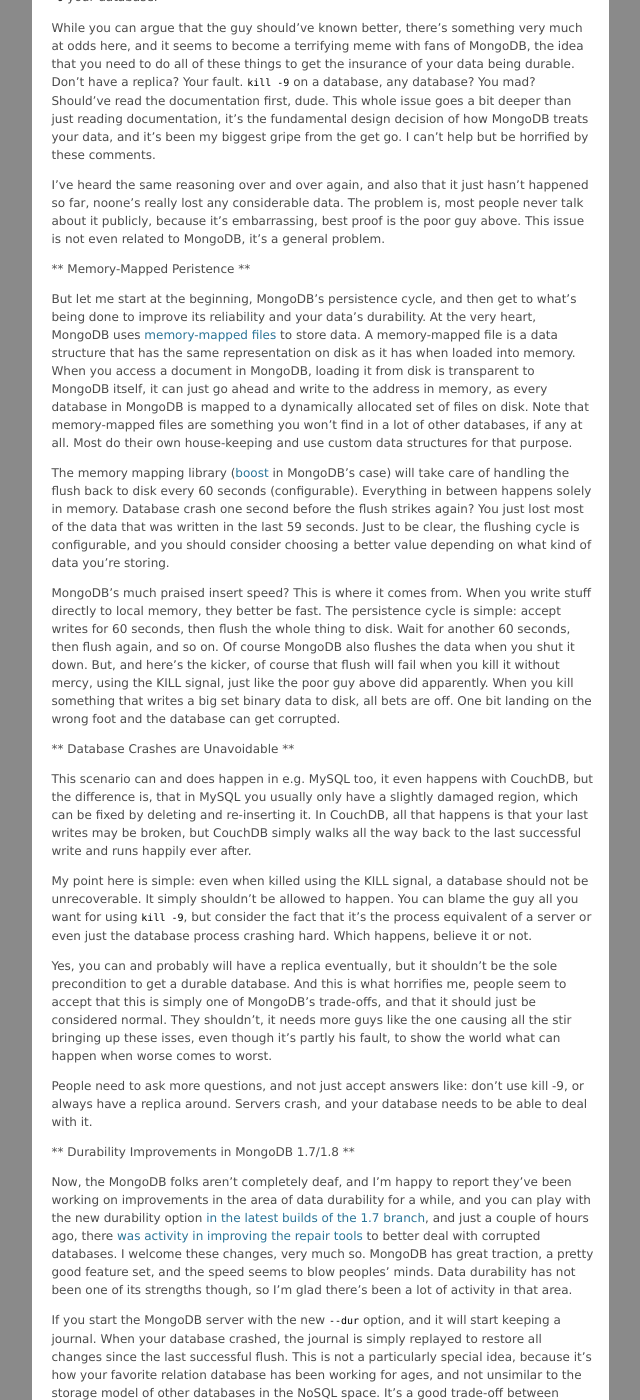
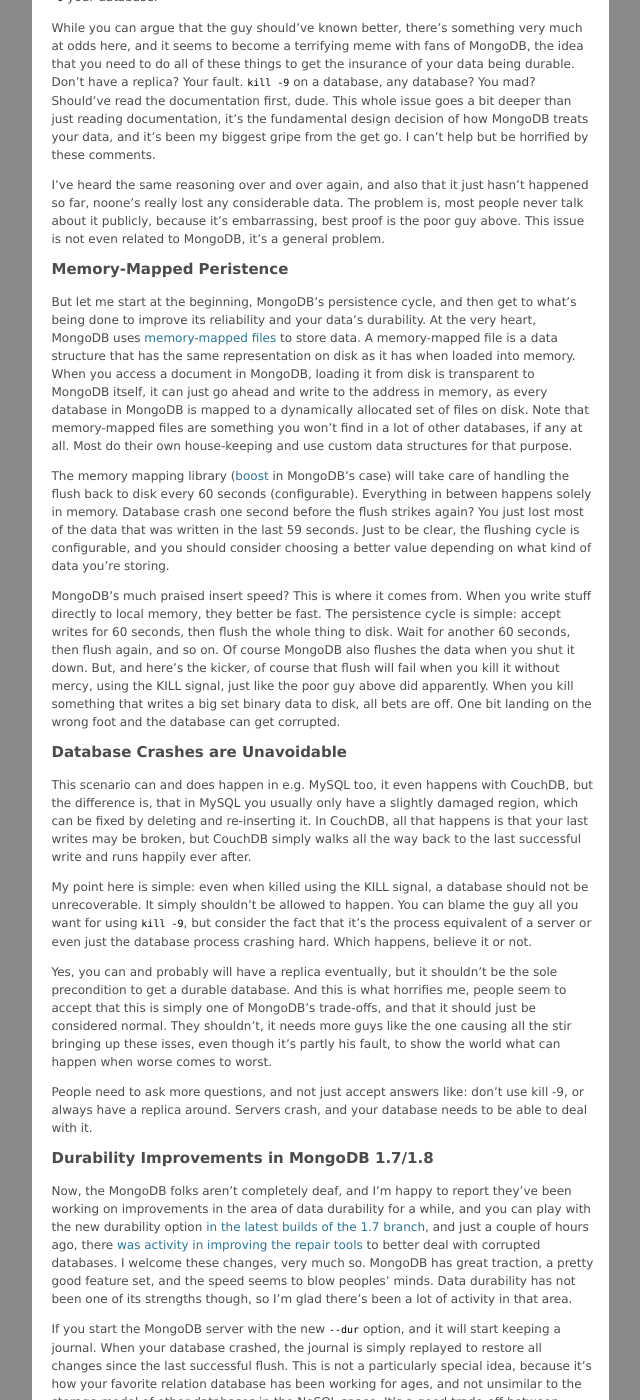
Before and after one commit to roidrage/paperplanes, a Jekyll site: the page built from _posts/2011-1-10-mongodb_and_data_durability.md, in a window 1280 px wide and 1400 px high, scrolled down 498 px. Shown: the whole window, without its empty margins (320-960 px from the left). Built offline with Jekyll 4.4.1, drawn with Linux system fonts in a browser that asks for light colours; comment, search, counter and statistics services are not loaded; some of the changed text lies outside the part shown.

Commit message:
Formating.

```diff
--- a/_posts/2011-1-10-mongodb_and_data_durability.md
+++ b/_posts/2011-1-10-mongodb_and_data_durability.md
@@ -30,7 +30,7 @@
 considerable data. The problem is, most people never talk about it publicly, because it's embarrassing, best proof is
 the poor guy above. This issue is not even related to MongoDB, it's a general problem.
 
-** Memory-Mapped Peristence **
+### Memory-Mapped Peristence
 
 But let me start at the beginning, MongoDB's persistence cycle, and then get to what's being done to improve its
 reliability and your data's durability. At the very heart, MongoDB uses [memory-mapped
@@ -54,7 +54,7 @@
 the poor guy above did apparently. When you kill something that writes a big set binary data to disk, all bets are off.
 One bit landing on the wrong foot and the database can get corrupted.
 
-** Database Crashes are Unavoidable **
+### Database Crashes are Unavoidable
 
 This scenario can and does happen in e.g. MySQL too, it even happens with CouchDB, but the difference is, that in MySQL
 you usually only have a slightly damaged region, which can be fixed by deleting and re-inserting it. In CouchDB, all
@@ -73,7 +73,7 @@
 People need to ask more questions, and not just accept answers like: don't use kill -9, or always have a replica around.
 Servers crash, and your database needs to be able to deal with it.
 
-** Durability Improvements in MongoDB 1.7/1.8 **
+### Durability Improvements in MongoDB 1.7/1.8
 
 Now, the MongoDB folks aren't completely deaf, and I'm happy to report they've been working on improvements in the area
 of data durability for a while, and you can play with the new durability option [in the latest builds of the 1.7
@@ -110,7 +110,7 @@
 
 It's not yet production ready, but nothing should keep you from playing with it to get an idea of what it does.
 
-** Bottom Line **
+### Bottom Line
 
 It's okay to accept trade-offs with whatever database you choose to your own liking. However, in my opinion, the
 potential of loosing all your data when you use `kill -9` to stop it should not be one of them, nor should accepting
```
